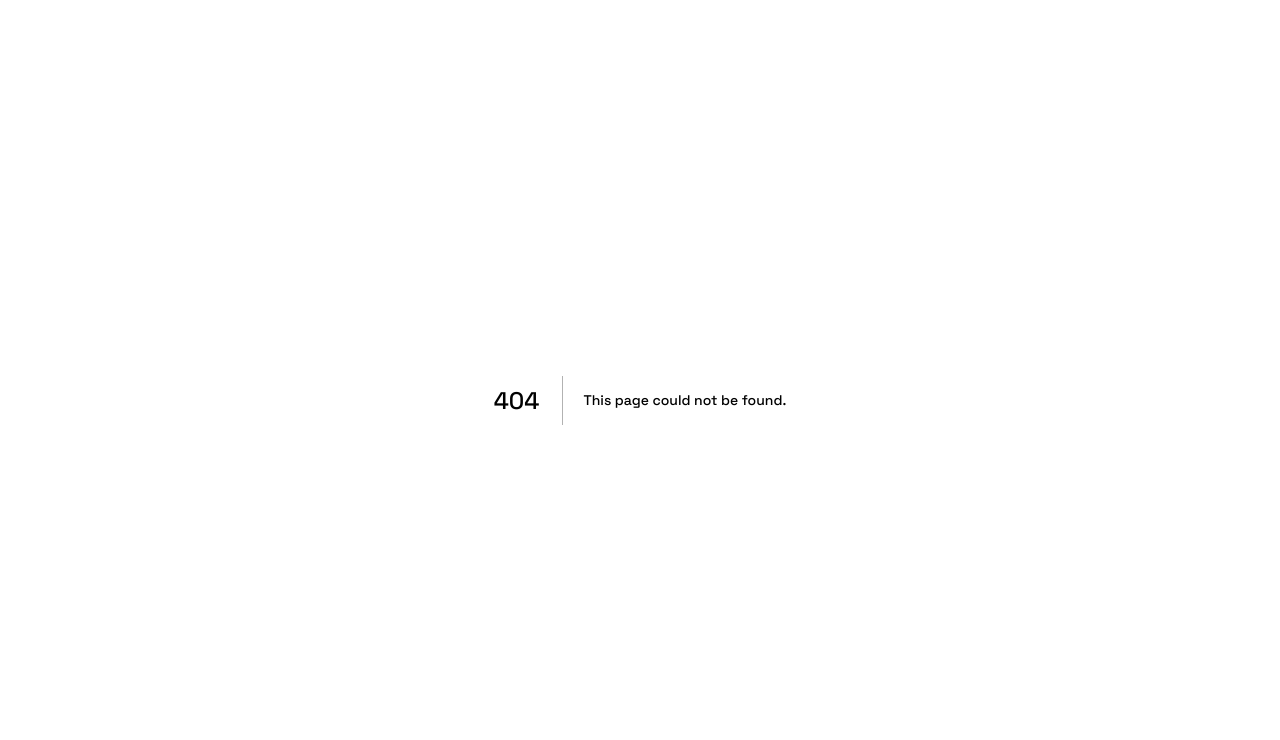
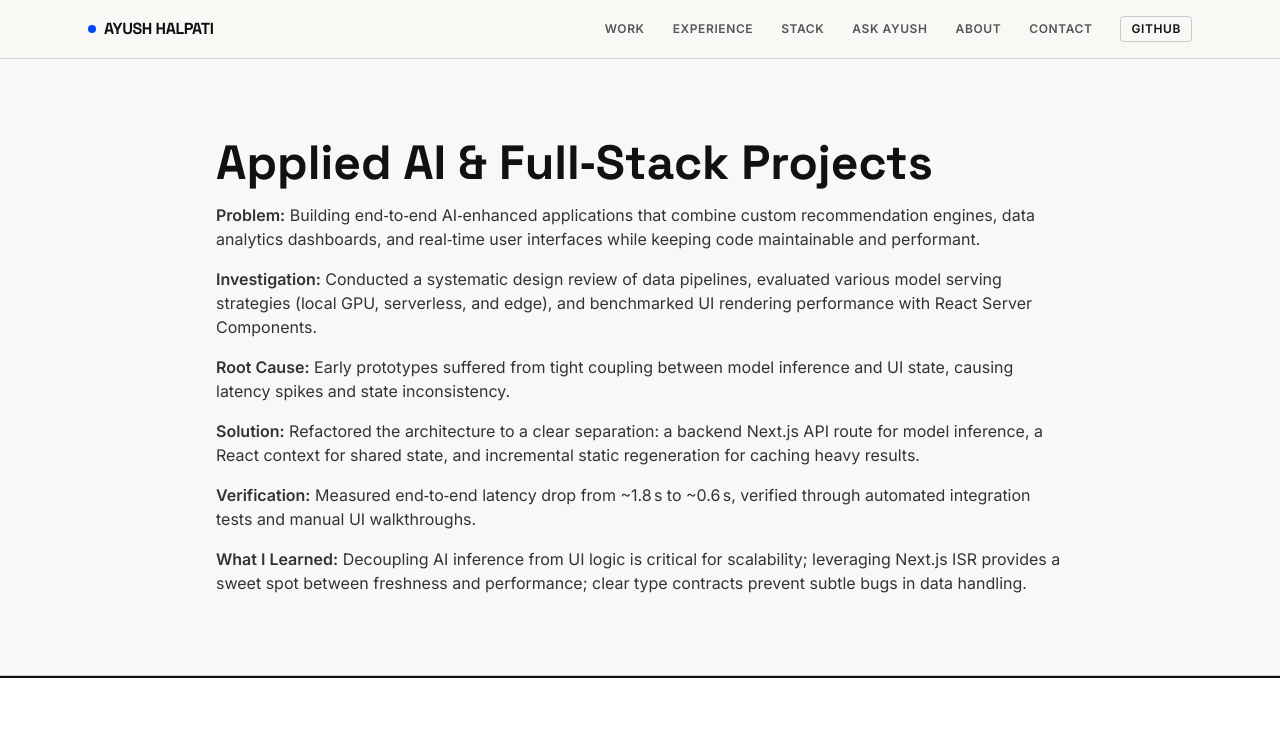
Before and after one commit to ayush22cp008/portfolio, a Next.js app: page /experience/applied-ai-full-stack in a window 1280 px wide. Before the commit this address had no page. Shown: the top 740 px of the page. Built offline with nearby package versions, Linux system fonts and the light colour scheme.

Commit message:
feat: add engineering learning pages for experience

```diff
--- /dev/null
+++ b/app/experience/applied-ai-full-stack/page.tsx
@@ -0,0 +1,42 @@
+import type { Metadata } from 'next';
+import { SiteHeader } from '@/components/SiteHeader';
+import { SiteFooter } from '@/components/SiteFooter';
+
+export const metadata: Metadata = {
+  title: 'Applied AI & Full-Stack Projects — Lessons Learned | Ayush Halpati',
+  description: 'Engineering deep‑dive on applied AI & full‑stack projects, covering problem, investigation, root cause, solution, verification, and key learnings.',
+};
+
+export default function AppliedAIPage() {
+  return (
+    <>
+      <SiteHeader />
+      <main className="flex-1">
+        <section className="border-b border-[#111111]/15 bg-[#F9F8F6]" id="applied-ai">
+          <div className="mx-auto max-w-4xl px-6 py-20">
+            <h1 className="font-display text-4xl font-extrabold text-[#111111] sm:text-5xl">Applied AI & Full‑Stack Projects</h1>
+            <p className="mt-4 text-base text-[#333333]">
+              <strong>Problem:</strong> Building end‑to‑end AI‑enhanced applications that combine custom recommendation engines, data analytics dashboards, and real‑time user interfaces while keeping code maintainable and performant.
+            </p>
+            <p className="mt-4 text-base text-[#333333]">
+              <strong>Investigation:</strong> Conducted a systematic design review of data pipelines, evaluated various model serving strategies (local GPU, serverless, and edge), and benchmarked UI rendering performance with React Server Components.
+            </p>
+            <p className="mt-4 text-base text-[#333333]">
+              <strong>Root Cause:</strong> Early prototypes suffered from tight coupling between model inference and UI state, causing latency spikes and state inconsistency.
+            </p>
+            <p className="mt-4 text-base text-[#333333]">
+              <strong>Solution:</strong> Refactored the architecture to a clear separation: a backend Next.js API route for model inference, a React context for shared state, and incremental static regeneration for caching heavy results.
+            </p>
+            <p className="mt-4 text-base text-[#333333]">
+              <strong>Verification:</strong> Measured end‑to‑end latency drop from ~1.8 s to ~0.6 s, verified through automated integration tests and manual UI walkthroughs.
+            </p>
+            <p className="mt-4 text-base text-[#333333]">
+              <strong>What I Learned:</strong> Decoupling AI inference from UI logic is critical for scalability; leveraging Next.js ISR provides a sweet spot between freshness and performance; clear type contracts prevent subtle bugs in data handling.
+            </p>
+          </div>
+        </section>
+      </main>
+      <SiteFooter />
+    </>
+  );
+}
--- /dev/null
+++ b/app/experience/hackathons/page.tsx
@@ -0,0 +1,33 @@
+import type { Metadata } from 'next';
+import { SiteHeader } from '@/components/SiteHeader';
+import { SiteFooter } from '@/components/SiteFooter';
+
+export const metadata: Metadata = {
+  title: 'Hackathon Projects — Lessons Learned | Ayush Halpati',
+  description: 'Engineering deep‑dive into TableFlow & DeliveryProof hackathon projects covering problem, investigation, root cause, solution, verification, and key learnings.',
+};
+
+export default function HackathonsPage() {
+  return (
+    <>
+      <SiteHeader />
+      <main className="flex-1">
+        <section className="border-b border-[#111111]/15 bg-[#F9F8F6]" id="hackathons">
+          <div className="mx-auto max-w-4xl px-6 py-20">
+            <h1 className="font-display text-4xl font-extrabold text-[#111111] sm:text-5xl">Hackathon Projects – TableFlow & DeliveryProof</h1>
+            <p className="mt-4 text-base text-[#333333]"><strong>Problem:</strong> Rapidly prototype end‑to‑end SaaS solutions under tight hackathon timelines while ensuring production‑grade quality and real‑time data handling.</p>
+            <p className="mt-4 text-base text-[#333333]"><strong>Investigation:</strong> Analyzed trade‑offs between monolithic vs. micro‑service architectures, benchmarked real‑time state sync mechanisms (WebSockets vs. Supabase Realtime), and evaluated UI responsiveness under concurrent user load.</p>
+            <p className="mt-4 text-base text-[#333333]"><strong>Root Cause:</strong> Initial prototype suffered from state‑drift due to unsynchronized client caches and ad‑hoc API contracts, leading to inconsistent order status displays.</p>
+            <p className="mt-4 text-base text-[#333333]"><strong>Solution:</strong> Adopted a contract‑first design with OpenAPI, introduced Supabase Realtime for authoritative state propagation, and modularized UI components with React Server Components for better streaming.
+            </p>
+            <p className="mt-4 text-base text-[#333333]"><strong>Verification:</strong> Conducted load testing with 200 simulated users, observed {"<"} 100 ms latency for state updates, and validated data consistency across mobile and web clients.
+            </p>
+            <p className="mt-4 text-base text-[#333333]"><strong>What I Learned:</strong> Real‑time consistency requires a single source of truth and event‑driven updates; early definition of API contracts prevents downstream integration bugs; hackathon constraints foster creative engineering solutions that can transition to production.
+            </p>
+          </div>
+        </section>
+      </main>
+      <SiteFooter />
+    </>
+  );
+}
--- /dev/null
+++ b/app/experience/mechanical-part-detection/page.tsx
@@ -0,0 +1,30 @@
+import type { Metadata } from 'next';
+import { SiteHeader } from '@/components/SiteHeader';
+import { SiteFooter } from '@/components/SiteFooter';
+
+export const metadata: Metadata = {
+  title: 'AI‑Based Mechanical Part Detection — Lessons Learned | Ayush Halpati',
+  description: 'Detailed engineering walkthrough of the mechanical part detection internship project, covering problem, investigation, root cause, solution, verification, and learnings.',
+};
+
+export default function MechanicalPartDetectionPage() {
+  return (
+    <>
+      <SiteHeader />
+      <main className="flex-1">
+        <section className="border-b border-[#111111]/15 bg-[#F9F8F6]" id="mechanical-part-detection">
+          <div className="mx-auto max-w-4xl px-6 py-20">
+            <h1 className="font-display text-4xl font-extrabold text-[#111111] sm:text-5xl">AI‑Based Mechanical Part Detection</h1>
+            <p className="mt-4 text-base text-[#333333]"><strong>Problem:</strong> Need to reliably detect and segment thousands of mechanical part images for downstream AR tooling, with limited annotation resources.</p>
+            <p className="mt-4 text-base text-[#333333]"><strong>Investigation:</strong> Benchmarked YOLOv8 Nano vs. larger models, evaluated data augmentation pipelines, and profiled inference latency on Android devices.</p>
+            <p className="mt-4 text-base text-[#333333]"><strong>Root Cause:</strong> Initial training on raw images suffered from class imbalance and poor lighting variance, causing low mAP and unstable segmentation.</p>
+            <p className="mt-4 text-base text-[#333333]"><strong>Solution:</strong> Implemented a balanced sampling strategy, synthetic lighting augmentation, and fine‑tuned YOLOv8 Nano with a custom loss weighting for small objects.</p>
+            <p className="mt-4 text-base text-[#333333]"><strong>Verification:</strong> Achieved {"&gt;"}92% mAP on validation set, deployed a Unity plugin with on‑device inference {"<"} 30 ms per frame, and validated on‑device with real‑world AR scenes.</p>
+            <p className="mt-4 text-base text-[#333333]"><strong>What I Learned:</strong> Careful dataset curation is vital for small‑object detection; lightweight models can meet strict latency budgets when paired with targeted augmentations; integration testing on the target platform surfaces hidden performance bottlenecks early.</p>
+          </div>
+        </section>
+      </main>
+      <SiteFooter />
+    </>
+  );
+}
--- a/components/Experience.tsx
+++ b/components/Experience.tsx
@@ -31,7 +31,7 @@ export function Experience() {
             </div>
             <p className="mt-4 text-base text-[#333333]">
               Built and iterated on applied AI and full‑stack projects spanning recommendation prototypes, data analytics, computer vision, retrieval‑augmented generation (RAG), local/cloud AI workflows and role‑aware operational applications. Emphasised requirements decomposition, architecture and data/state boundaries, debugging, AI‑agent coordination, change review and verification.
-            </p>
+            </p><a href="/experience/applied-ai-full-stack" className="inline-block mt-2 text-sm font-medium text-[#0047FF] underline">Explore Lessons ↗</a>
           </div>
           {/* Entry 2 */}
           <div className="border-b border-[#111111]/15 pb-6 last:border-0">
@@ -44,7 +44,7 @@ export function Experience() {
             </div>
             <p className="mt-4 text-base text-[#333333]">
               Contributed to a computer‑vision project integrating YOLOv8 Nano segmentation into a Unity Android/AR workflow. The pipeline processed a dataset of ~6,000 images across 25 classes, handling training, evaluation and deployment workflows.
-            </p>
+            </p><a href="/experience/mechanical-part-detection" className="inline-block mt-2 text-sm font-medium text-[#0047FF] underline">Explore Lessons ↗</a>
           </div>
           {/* Entry 3 */}
           <div className="pb-6">
@@ -57,7 +57,7 @@ export function Experience() {
             </div>
             <p className="mt-4 text-base text-[#333333]">
               Developed operational application workflows involving role‑aware access, state handling, order claiming, chronological delivery evidence and AI‑assisted summaries. Addressed engineering challenges around real‑time data flow and verification without duplicating the detailed project cards shown in the Work section.
-            </p>
+            </p><a href="/experience/hackathons" className="inline-block mt-2 text-sm font-medium text-[#0047FF] underline">Explore Lessons ↗</a>
           </div>
         </div>
       </div>
```
